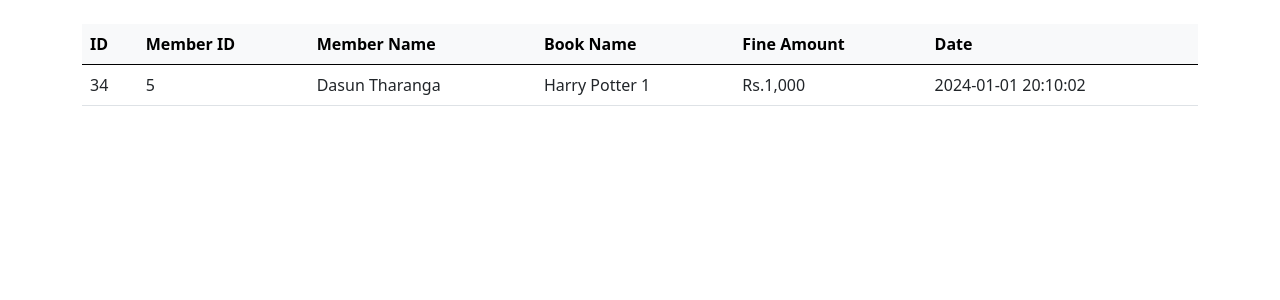
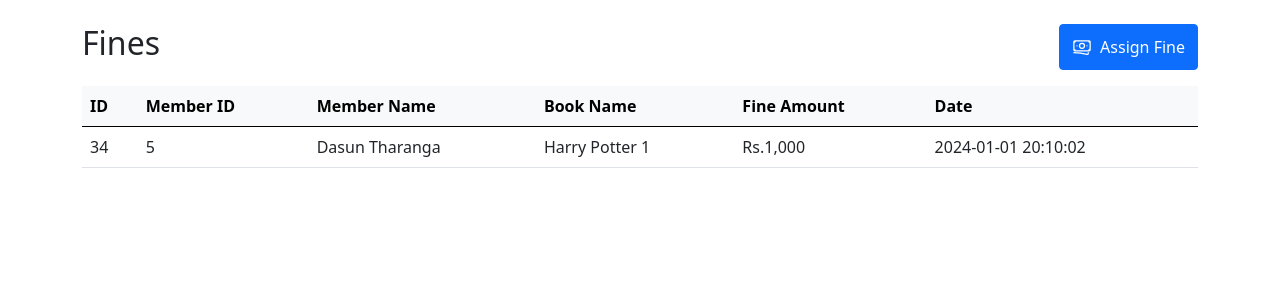
Before and after one commit to dasundev/library-system, a PHP site: page /fines in a window 1280 px wide. Shown: the part 56-356 px from the top of the page. Run offline with PHP 8.4, Linux system fonts and the light colour scheme.

Commit message:
Add assign fine button

```diff
--- a/fines/index.php
+++ b/fines/index.php
@@ -13,6 +13,15 @@
 <?php include './../shared/navbar.php'; ?>
 
 <div class="container-lg mt-4">
+    <div class="mb-3 d-flex justify-content-between">
+        <h1 class="fs-2">Fines</h1>
+        <button type="button" class="btn btn-primary d-inline-flex align-items-center justify-content-between gap-2">
+            <svg xmlns="http://www.w3.org/2000/svg" fill="none" viewBox="0 0 24 24" stroke-width="1.5" stroke="currentColor" width="20">
+                <path stroke-linecap="round" stroke-linejoin="round" d="M2.25 18.75a60.07 60.07 0 0 1 15.797 2.101c.727.198 1.453-.342 1.453-1.096V18.75M3.75 4.5v.75A.75.75 0 0 1 3 6h-.75m0 0v-.375c0-.621.504-1.125 1.125-1.125H20.25M2.25 6v9m18-10.5v.75c0 .414.336.75.75.75h.75m-1.5-1.5h.375c.621 0 1.125.504 1.125 1.125v9.75c0 .621-.504 1.125-1.125 1.125h-.375m1.5-1.5H21a.75.75 0 0 0-.75.75v.75m0 0H3.75m0 0h-.375a1.125 1.125 0 0 1-1.125-1.125V15m1.5 1.5v-.75A.75.75 0 0 0 3 15h-.75M15 10.5a3 3 0 1 1-6 0 3 3 0 0 1 6 0Zm3 0h.008v.008H18V10.5Zm-12 0h.008v.008H6V10.5Z" />
+            </svg>
+            Assign Fine
+        </button>
+    </div>
     <table class="table">
         <thead class="table-light">
         <tr>
```
